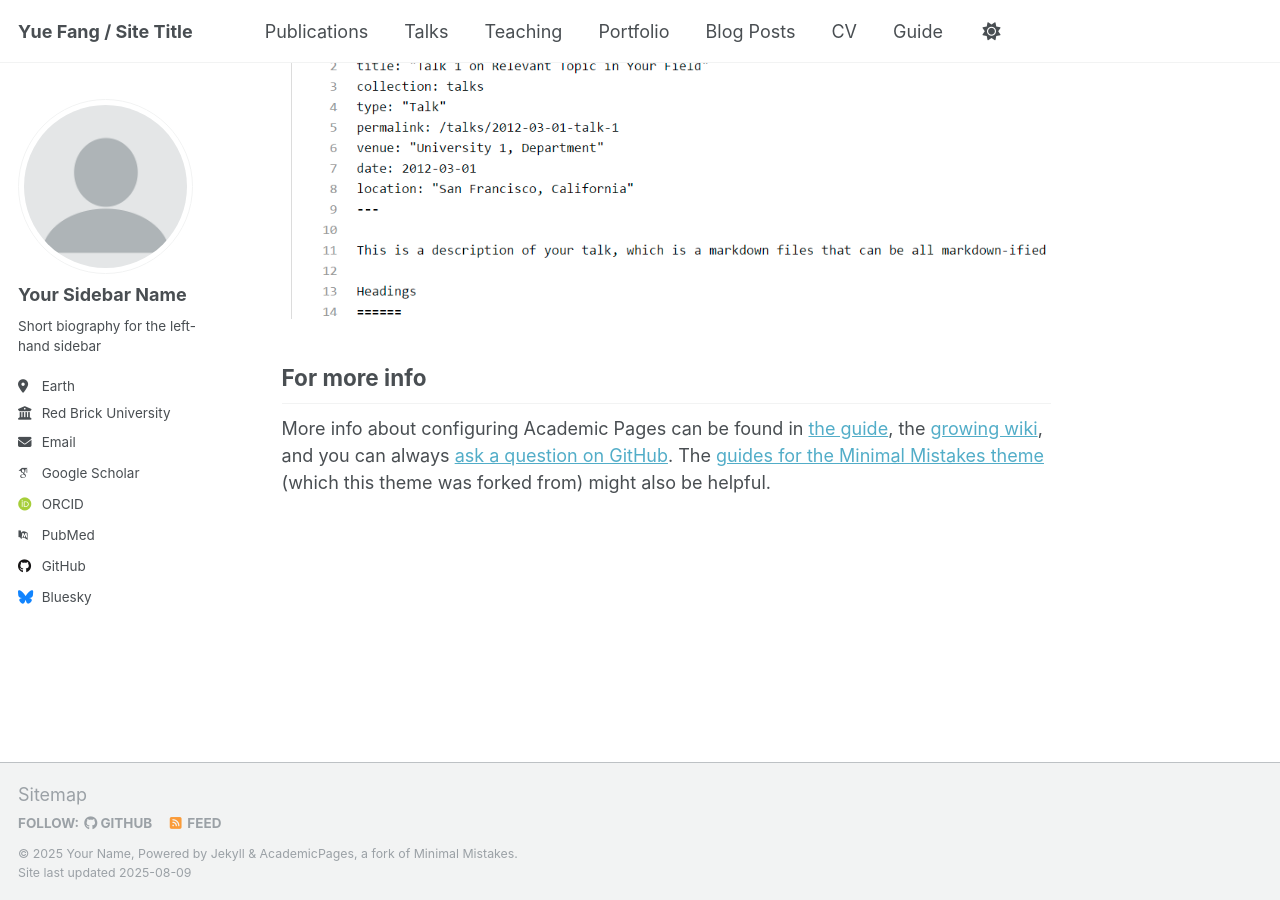
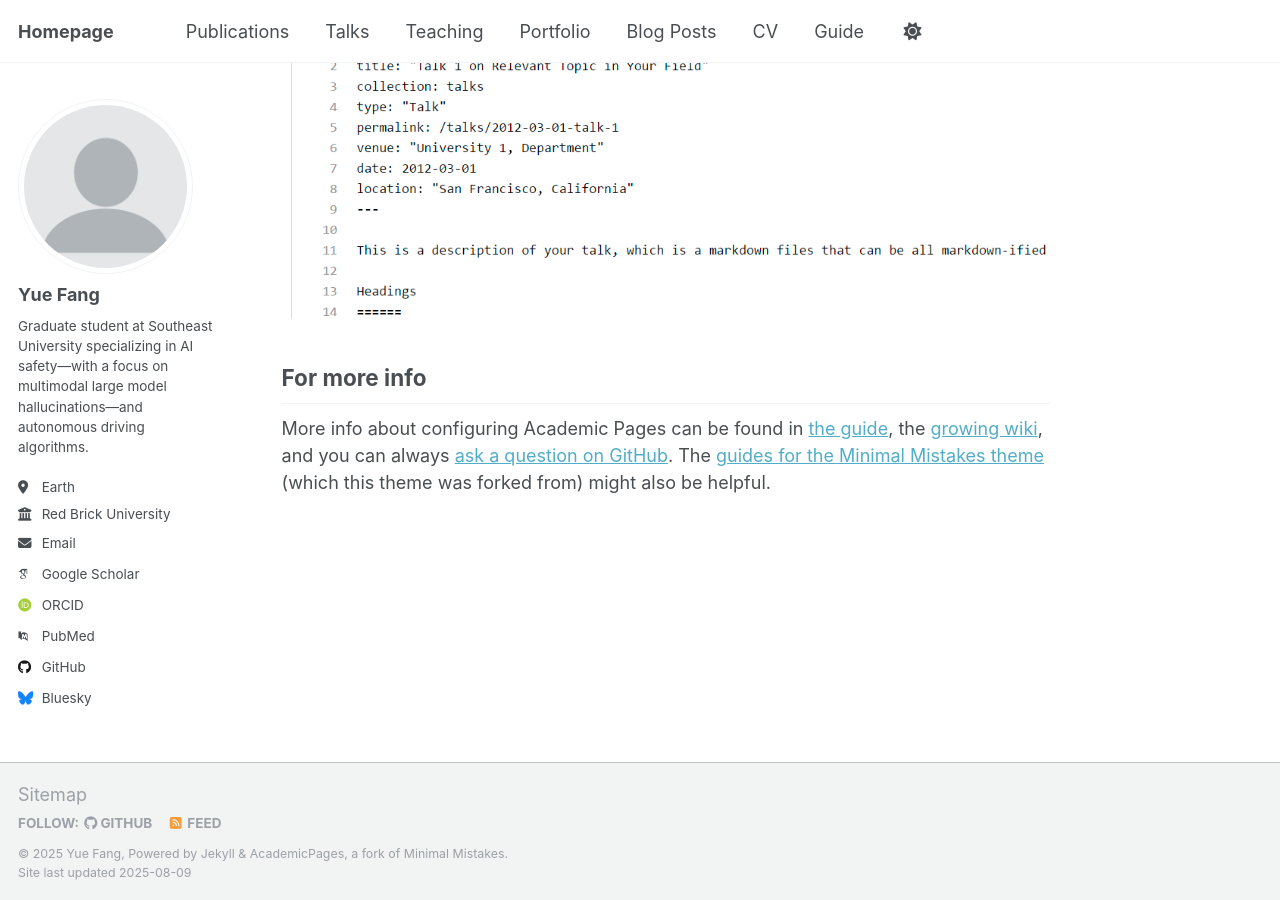
Before and after one commit to YUEFANG0211/YUEFANG0211.github.io, a Jekyll site: the page built from _pages/about.md, in a window 1280 px wide and 900 px high, scrolled down 2852 px. Built offline with Jekyll 4.4.1, drawn with Linux system fonts in a browser that asks for light colours; some web fonts are replaced; a script that is not in the unit is left out.

Commit message:
Update _config.yml

```diff
--- a/_config.yml
+++ b/_config.yml
@@ -9,9 +9,9 @@
 # Basic Site Settings
 locale                   : "en-US"
 site_theme               : "default"
-title                    : "Yue Fang / Site Title"
+title                    : "Homepage"
 title_separator          : "-"
-name                     : &name "Your Name"
+name                     : &name "Yue Fang"
 description              : &description "personal description"
 url                      : https://academicpages.github.io # the base hostname & protocol for your site e.g. "https://[your GitHub username].github.io" or if you already have some other page hosted on Github then use "https://[your GitHub username].github.io/[Your Repo Name]"
 baseurl                  : "" # the subpath of your site, e.g. "/blog"
@@ -23,9 +23,9 @@ repository               : "academicpages/academicpages.github.io"
 author:
   # Biographic information
   avatar           : "profile.png"
-  name             : "Your Sidebar Name"
+  name             : "Yue Fang"
   pronouns         : # example: "she/her"
-  bio              : "Short biography for the left-hand sidebar"
+  bio              : "Graduate student at Southeast University specializing in AI safety—with a focus on multimodal large model hallucinations—and autonomous driving algorithms."
   location         : "Earth"
   employer         : "Red Brick University"
   uri              : # URL
```
